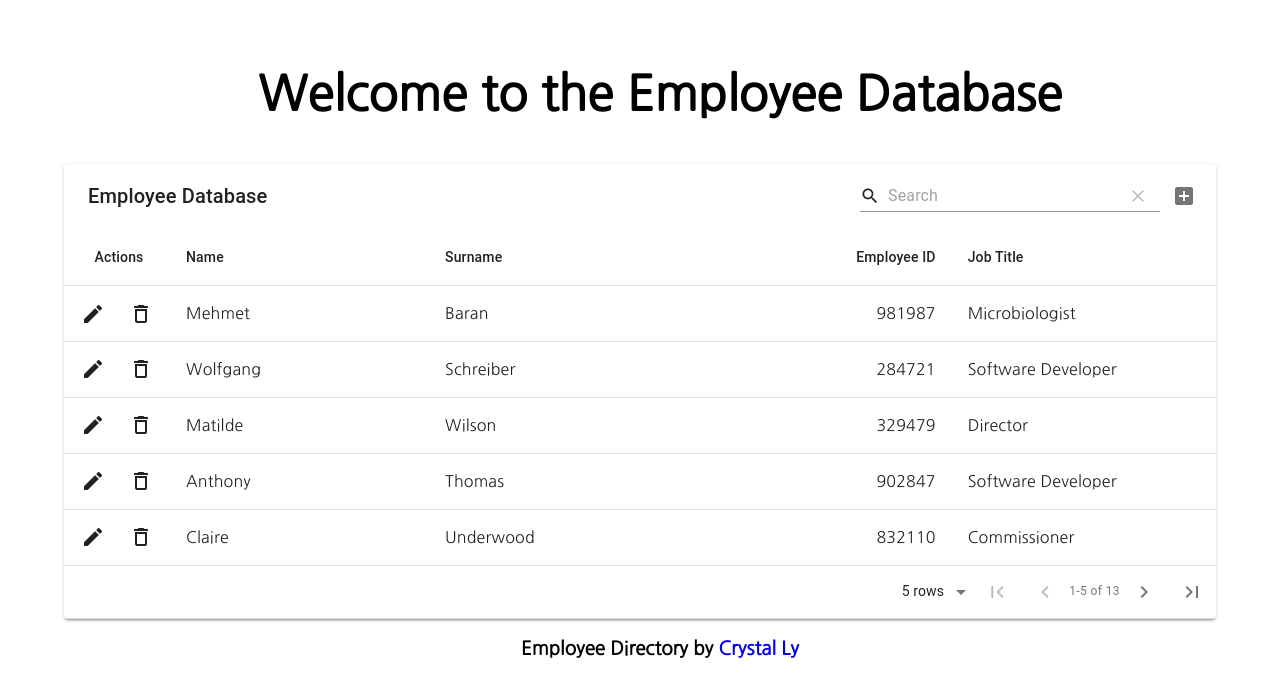
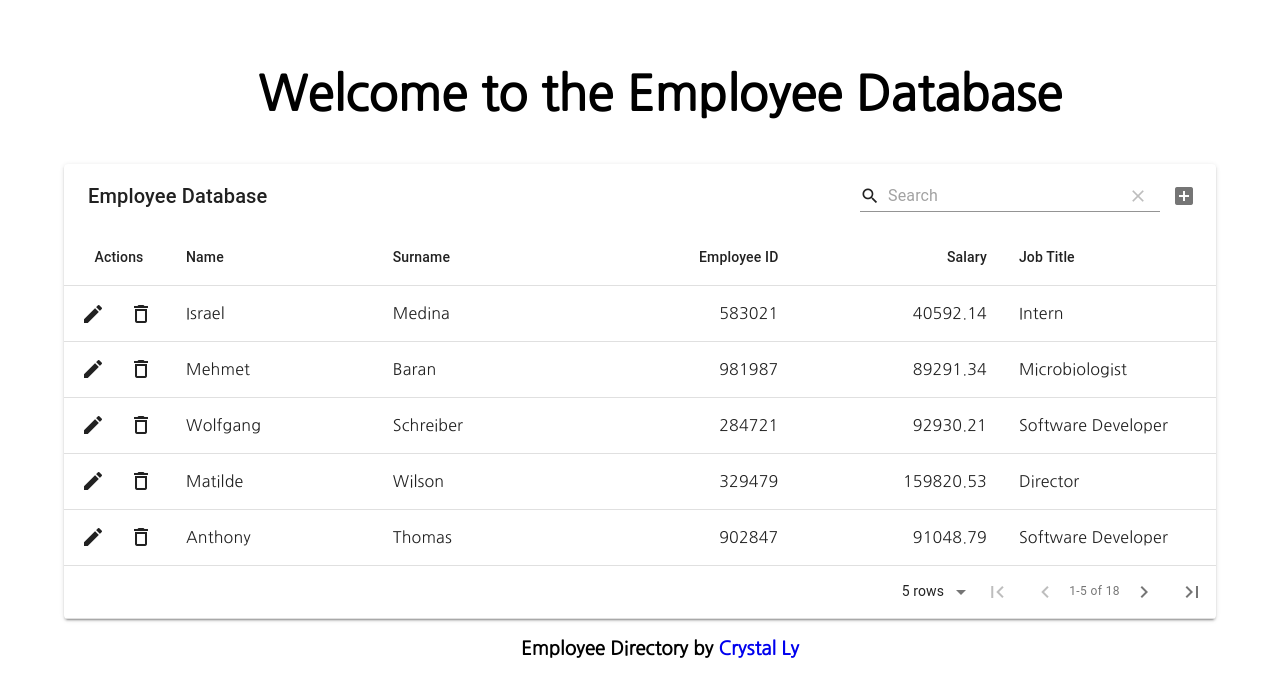
Before and after one commit to cml2377/React-Employee-Directory, a React (Create React App) app: page / in a window 1280 px wide. Shown: the top 696 px of the page. Built offline with nearby package versions, Linux system fonts and the light colour scheme.

Commit message:
added more employees

```diff
--- a/src/components/EnhancedTable.js
+++ b/src/components/EnhancedTable.js
@@ -7,26 +7,32 @@ export default function EnhancedTable() {
             { title: 'Name', field: 'name' },
             { title: 'Surname', field: 'surname' },
             { title: 'Employee ID', field: 'employeeID', type: 'numeric' },
+            { title: 'Salary', field: 'salary', type: 'numeric' },
             {
                 title: 'Job Title',
                 field: 'jobTitle',
-                lookup: { 34: 'HR Specialist', 63: 'Microbiologist', 1: 'Director', 2: 'Chemist', 3: 'Software Developer', 4: 'Commissioner' },
+                lookup: { 34: 'HR Specialist', 63: 'Microbiologist', 1: 'Director', 2: 'Chemist', 3: 'Software Developer', 4: 'Commissioner', 5: 'Intern' },
             },
         ],
         data: [
-            { name: 'Mehmet', surname: 'Baran', employeeID: 981987, jobTitle: 63 },
-            { name: 'Wolfgang', surname: 'Schreiber', employeeID: 284721, jobTitle: 3 },
-            { name: 'Matilde', surname: 'Wilson', employeeID: 329479, jobTitle: 1 },
-            { name: 'Anthony', surname: 'Thomas', employeeID: 902847, jobTitle: 3 },
-            { name: 'Claire', surname: 'Underwood', employeeID: 832110, jobTitle: 4 },
-            { name: 'Arya', surname: 'Stark', employeeID: 768390, jobTitle: 34 },
-            { name: 'Henry', surname: 'Hanks', employeeID: 899003, jobTitle: 63 },
-            { name: 'Maria', surname: 'Browder', employeeID: 833271, jobTitle: 2 },
-            { name: 'Joe', surname: 'Bradley', employeeID: 786542, jobTitle: 34 },
-            { name: 'Paul', surname: 'Green', employeeID: 382813, jobTitle: 3 },
-            { name: 'Zerya', surname: 'Baran', employeeID: 207717, jobTitle: 34 },
-            { name: 'Rikke', surname: 'Hansen', employeeID: 393748, jobTitle: 2 },
-            { name: 'Camil', surname: 'Chacon', employeeID: 653940, jobTitle: 63 },
+            { name: 'Israel', surname: 'Medina', salary: 40592.14, employeeID: 583021, jobTitle: 5 },
+            { name: 'Mehmet', surname: 'Baran', salary: 89291.34, employeeID: 981987, jobTitle: 63 },
+            { name: 'Wolfgang', surname: 'Schreiber', salary: 92930.21, employeeID: 284721, jobTitle: 3 },
+            { name: 'Matilde', surname: 'Wilson', salary: 159820.53, employeeID: 329479, jobTitle: 1 },
+            { name: 'Anthony', surname: 'Thomas', salary: 91048.79, employeeID: 902847, jobTitle: 3 },
+            { name: 'Claire', surname: 'Underwood', salary: 110382.45, employeeID: 832110, jobTitle: 4 },
+            { name: 'Arya', surname: 'Stark', salary: 78029.26, employeeID: 768390, jobTitle: 34 },
+            { name: 'Henry', surname: 'Hanks', salary: 79258.13, employeeID: 899003, jobTitle: 63 },
+            { name: 'Maria', surname: 'Browder', salary: 91002.46, employeeID: 833271, jobTitle: 2 },
+            { name: 'Amara', surname: 'Hanks', salary: 39104.19, employeeID: 538291, jobTitle: 5 },
+            { name: 'Joe', surname: 'Bradley', salary: 74502.58, employeeID: 786542, jobTitle: 34 },
+            { name: 'Paul', surname: 'Green', salary: 89532.24, employeeID: 382813, jobTitle: 3 },
+            { name: 'Zerya', surname: 'Baran', salary: 74501.80, employeeID: 207717, jobTitle: 34 },
+            { name: 'Rikke', surname: 'Hansen', salary: 78530.22, employeeID: 393748, jobTitle: 2 },
+            { name: 'Camil', surname: 'Chacon', salary: 76028.15, employeeID: 653940, jobTitle: 63 },
+            { name: 'Lynn', surname: 'Smith', salary: 93012.89, employeeID: 687432, jobTitle: 3 },
+            { name: 'Amber', surname: 'Ly', salary: 70432.15, employeeID: 490021, jobTitle: 63 },
+            { name: 'Kevin', surname: 'Garza', salary: 85943.20, employeeID: 382941, jobTitle: 34 },
         ],
     });
 
```
